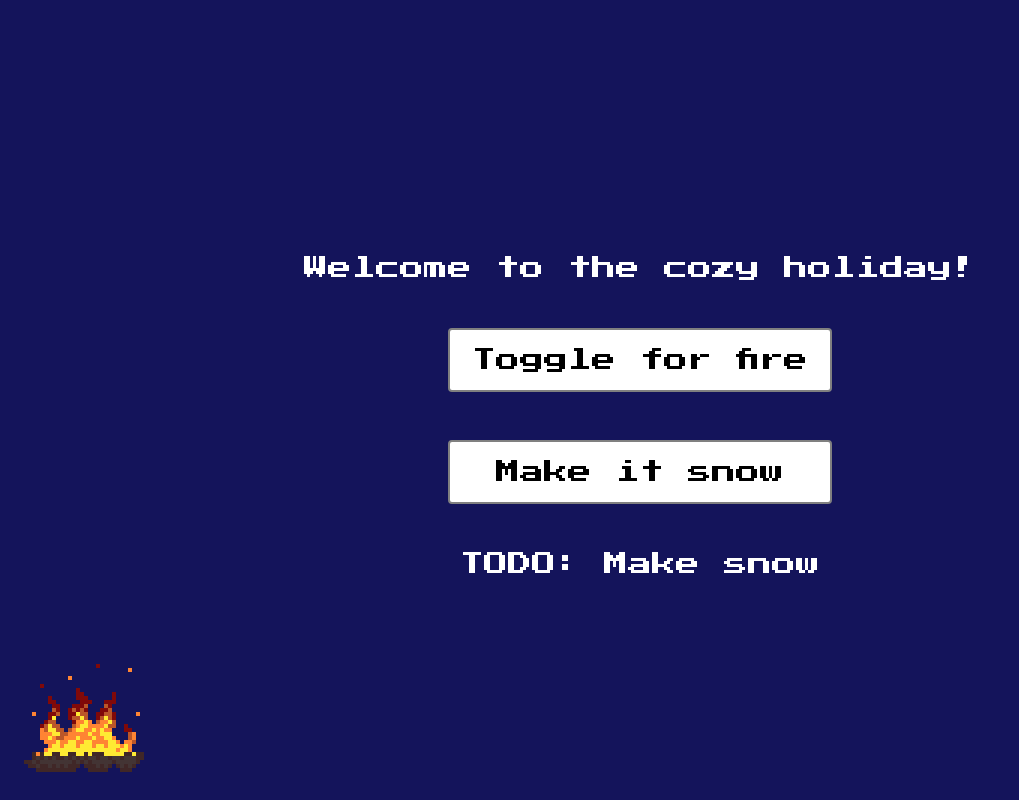
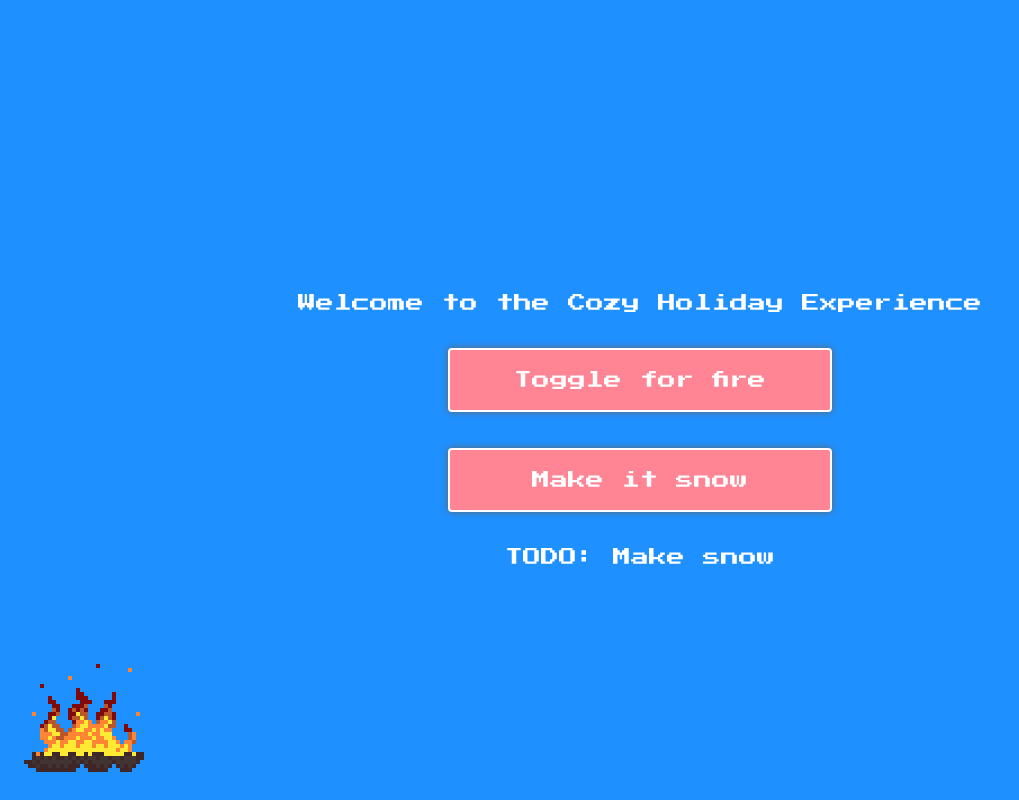
Before and after one commit to kristajg/cozy-holiday, a React (Create React App) app: page / in a window 1280 px wide. Both pictures are taken after a click on the element "Toggle for fire". Shown: the whole page, without its empty margins (0-1019 px from the left). Built offline with nearby package versions, Linux system fonts and the light colour scheme.

Commit message:
Add fireplace sounds and change a bit o style

```diff
--- a/public/index.html
+++ b/public/index.html
@@ -8,7 +8,7 @@
     <style>
       body {
         margin: 0;
-        background-color:#14145b;
+        background-color:#1e90ff;
       }
     </style>
     <title>Cozy Holiday | Development Mode</title>
--- a/src/App.js
+++ b/src/App.js
@@ -1,14 +1,29 @@
 import React, { PureComponent } from 'react';
-import styled from 'styled-components';
+import styled, { keyframes } from 'styled-components';
 import Fireplace from './Fireplace';
 import Snow from './Snow';
 
+const fadeIn = keyframes`
+  0% {
+    opacity: 0;
+    top: 0px;
+  }
+  50% {
+    top: -15px;
+  }
+  100% {
+    opacity: 1;
+    top: 0px;
+  }
+`;
+
 const CozyHolidayWrapper = styled.div`
   text-align: center;
-  padding-top: 20%;
+  padding-top: 23%;
   font-family: 'Press Start 2P', cursive;
-  font-size: 24px;
+  font-size: 18px;
   color: #fff;
+  animation: ${fadeIn} 1.7s ease-in-out;
 `;
 
 const TemporaryButton = styled.div`
@@ -17,13 +32,16 @@ const TemporaryButton = styled.div`
   vertical-align: middle;
   width: 380px;
   height: 60px;
-  border: 2px solid gray;
+  border: 2px solid #fff;
   border-radius: 4px;
-  background-color: #fff;
+  background-color: #ff8494;
   font-family: 'Press Start 2P', cursive;
   line-height: 60px;
-  color: #000;
+  color: #fff;
   cursor: pointer;
+  -webkit-box-shadow: 0px 0px 7px 0px rgba(103,103,103,1);
+  -moz-box-shadow: 0px 0px 7px 0px rgba(103,103,103,1);
+  box-shadow: 0px 0px 7px 0px rgba(103,103,103,1);
 
   &:hover {
     opacity: .9;
@@ -47,7 +65,7 @@ class App extends PureComponent {
   render() {
     return (
       <CozyHolidayWrapper>
-        Welcome to the cozy holiday!
+        Welcome to the Cozy Holiday Experience
         <br />
         <br />
         <br />
--- a/src/Fireplace.js
+++ b/src/Fireplace.js
@@ -1,18 +1,57 @@
-import React from 'react';
-import styled from 'styled-components';
+import React, { Component } from 'react';
+import styled, { keyframes } from 'styled-components';
 import fire from './assets/fire.gif';
+import cracklingSound from './assets/crackling_fire.mp3';
+
+const animateSize = keyframes`
+  0% {
+    height: 128px;
+    width: 128px;
+  }
+  50% {
+    height: 168px;
+    width: 168px;
+  }
+  100% {
+    height: 128px;
+    width: 128px;
+  }
+`;
 
 const FireplaceImage = styled.img`
   display: ${props => props.visible ? 'block' : 'none'};
   position: absolute;
   bottom: 20px;
   left: 20px;
+  height: 128px;
+  width: 128px;
 `;
 
 // TODO: animate in from lower-left using keyframes
+// TODO: animate size change on mouseover
 
-const Fireplace = ({ visible }) => (
-  <FireplaceImage visible={visible} src={fire} alt="Fireplace" />
-);
+class Fireplace extends Component {
+  componentDidUpdate(prevProps) {
+    const { visible } = this.props;
+    const audio = document.getElementById('fireplace-audio');
+    if (visible && prevProps.visible !== visible) {
+      if (audio instanceof HTMLAudioElement) {
+        audio.play();
+      }
+    } else if (prevProps.visible !== visible) {
+      audio.pause();
+    }
+  }
+
+  render() {
+    const { visible } = this.props;
+    return (
+      <div>
+        <FireplaceImage visible={visible} src={fire} alt="Fireplace" />
+        <audio id='fireplace-audio' src={cracklingSound} loop />
+      </div>
+    );
+  }
+}
 
 export default Fireplace;
```
Also changed, not shown: 1 other file (tests, documents, lock files or other folders).
